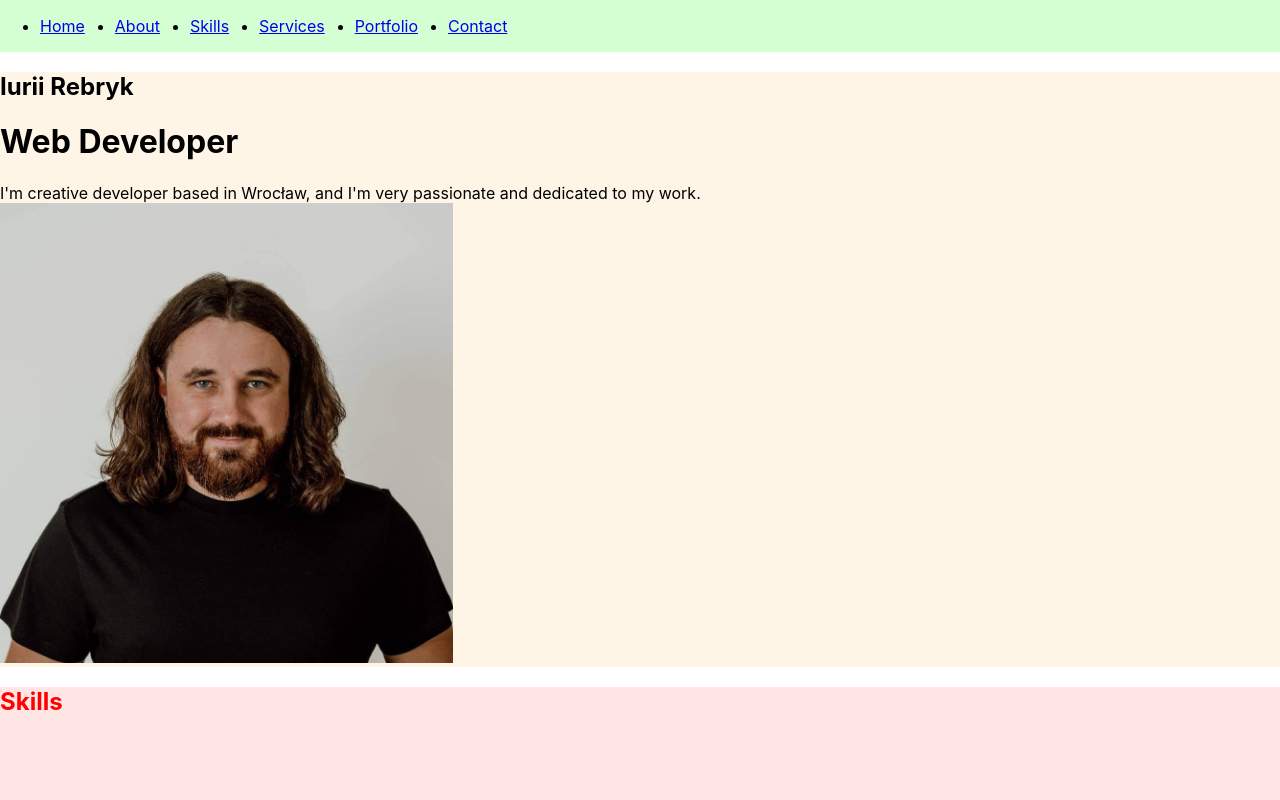
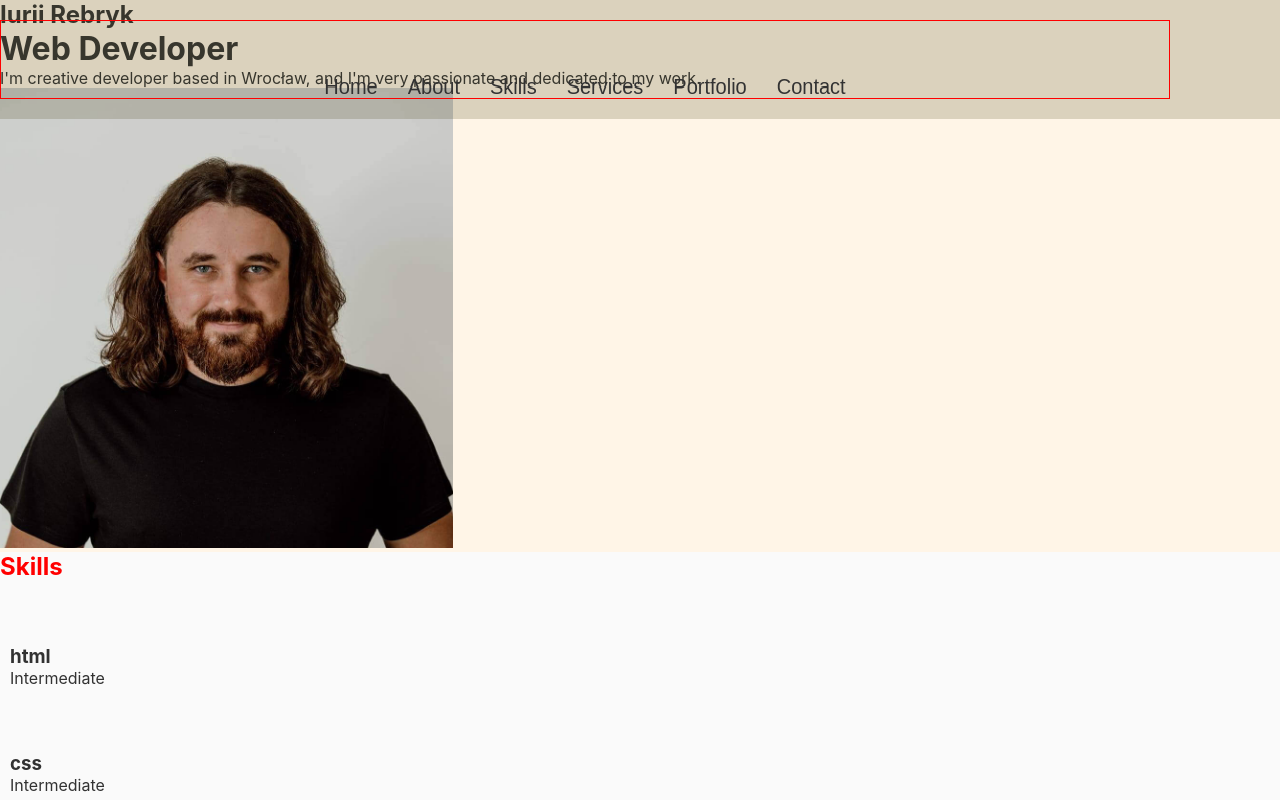
Before and after one commit to gkirber/portfolio, a React app: page / in a window 1280 px wide. Shown: the top 800 px of the page. Built offline with nearby package versions, Linux system fonts and the light colour scheme.

Commit message:
Global Styled, HeaderMenu

```diff
--- /dev/null
+++ b/src/components/Container.ts
@@ -0,0 +1,11 @@
+import styled from "styled-components";
+
+export const Container = styled.div`
+    max-width: 1170px;
+    width: 100%;
+    min-height: 100%;
+    padding: 0 15px;
+    margin: 0, auto;
+    border: 1px solid red;
+
+`
--- a/src/index.css
+++ /dev/null
@@ -1,13 +0,0 @@
-body {
-  margin: 0;
-  font-family: -apple-system, BlinkMacSystemFont, 'Segoe UI', 'Roboto', 'Oxygen',
-    'Ubuntu', 'Cantarell', 'Fira Sans', 'Droid Sans', 'Helvetica Neue',
-    sans-serif;
-  -webkit-font-smoothing: antialiased;
-  -moz-osx-font-smoothing: grayscale;
-}
-
-code {
-  font-family: source-code-pro, Menlo, Monaco, Consolas, 'Courier New',
-    monospace;
-}
--- a/src/index.tsx
+++ b/src/index.tsx
@@ -1,16 +1,17 @@
 import React from 'react';
 import ReactDOM from 'react-dom/client';
-import './index.css';
 import App from './App';
 import reportWebVitals from './reportWebVitals';
+import {GlobalStyle} from "./styles/Global.styled";
 
 const root = ReactDOM.createRoot(
-  document.getElementById('root') as HTMLElement
+    document.getElementById('root') as HTMLElement
 );
 root.render(
-  <React.StrictMode>
-    <App />
-  </React.StrictMode>
+    <React.StrictMode>
+        <GlobalStyle/>
+        <App/>
+    </React.StrictMode>
 );
 
 // If you want to start measuring performance in your app, pass a function
--- a/src/layout/header/Header.tsx
+++ b/src/layout/header/Header.tsx
@@ -1,21 +1,31 @@
 import React from 'react';
 import styled from 'styled-components';
-// import {Logo} from '../../components/logo/Logo';
-import {Menu} from "../../components/menu/Menu";
+import {Logo} from '../../components/logo/Logo';
+import {Container} from "../../components/Container";
+import {FlexWrapper} from "../../components/FlexWrapper";
+import {HeaderMenu} from "./headerMenu/HeaderMenu";
 
-const items = ["Home", "About", "Skills", "Services","Portfolio", "Contact"]
+const items = ["Home", "About", "Skills", "Services", "Portfolio", "Contact"]
 
 export const Header = () => {
     return (
         <StyledHeader>
-            {/*<Logo/>*/}
-            <Menu menuItems={items}/>
+            <Container>
+                <FlexWrapper justify={"space-between"} align={"center"}>
+                    <Logo/>
+                    <HeaderMenu menuItems={items}/>
+                </FlexWrapper>
+            </Container>
         </StyledHeader>
     );
 };
 
 const StyledHeader = styled.header`
-    background-color: #d4ffd3;
-    display: flex;
-    justify-content: space-between;
+    background-color: rgba(75, 73, 27, 0.2);
+    padding: 20px 0;
+    position: fixed;
+    top: 0;
+    left: 0;
+    right: 0;
+    z-index: 99999;
 `
--- /dev/null
+++ b/src/layout/header/headerMenu/HeaderMenu.tsx
@@ -0,0 +1,97 @@
+import React from 'react';
+import styled from "styled-components";
+import {theme} from "../../../styles/Theme";
+
+export const HeaderMenu = (props:{menuItems: Array<string>}) => {
+    return (
+        <StyledHeaderMenu>
+            <ul>
+                {props.menuItems.map((item,index)=> {
+                    return <ListItem key={index}>
+                        <Link href="">
+                            {item}
+                            <Mask>
+                                <span>{item}</span>
+                            </Mask>
+                            <Mask>
+                                <span>{item}</span>
+                            </Mask>
+
+                        </Link>
+                    </ListItem>
+                })}
+            </ul>
+        </StyledHeaderMenu>
+    );
+};
+
+const StyledHeaderMenu = styled.nav`
+    ul {
+        display: flex;
+        gap: 30px;
+        justify-content: center;
+    }
+`
+
+const Link = styled.a`
+    font-family: 'Poppins', sans-serif;
+    font-weight: 400;
+    font-size: 20px;
+    text-align: center;
+    color: transparent;
+`
+
+const Mask = styled.span`
+    position: absolute;
+    top: 0;
+    left: 0;
+    display: inline-block;
+    height: 50%;
+    overflow-y: hidden;
+    //outline: 1px solid red;
+    color: ${theme.colors.accent};
+
+    & + & {
+        top: 50%;
+        span {
+            display: inline-block;
+            transform: translateY(-50%);
+        }
+    }
+`
+
+const ListItem = styled.li`
+    position: relative;
+
+    &::before {
+        content: "";
+        display: inline-block;
+        height: 3px;
+        background-color: ${theme.colors.accent};
+
+        position: absolute;
+        top: 50%;
+        left: -10px;
+        right: -10px;
+        z-index: 1;
+
+        transform: scale(0);
+
+    }
+
+
+    &:hover {
+        &::before {
+            transform: scale(1);
+        }
+
+        ${Mask} {
+            transform: skewX(12deg) translateX(5px);
+            color: white;
+
+            & + ${Mask} {
+                transform: skewX(12deg) translateX(-5px);
+            }
+        }
+    }
+`
--- /dev/null
+++ b/src/styles/Global.styled.ts
@@ -0,0 +1,44 @@
+import {createGlobalStyle} from "styled-components";
+import {theme} from "./Theme";
+
+export const GlobalStyle = createGlobalStyle `
+    *,
+    *::before,
+    *::after {
+        margin: 0;
+        padding: 0;
+        box-sizing: border-box;
+
+    }
+    body {
+        margin: 0;
+        font-family: 'Poppins', -apple-system, BlinkMacSystemFont, 'Segoe UI', 'Roboto', 'Oxygen',
+        'Ubuntu', 'Cantarell', 'Fira Sans', 'Droid Sans', 'Helvetica Neue',
+        sans-serif;
+        -webkit-font-smoothing: antialiased;
+        -moz-osx-font-smoothing: grayscale;
+        color: ${theme.colors.font}
+    }
+
+    a {
+        text-decoration: none;
+    }
+
+    ul {
+        list-style: none;
+    }
+
+    button {
+        background-color: unset;
+        border: none;
+    }
+
+    section: nth-of-type(odd) {
+    background-color: ${theme.colors.primaryBg};
+    }
+
+    section: nth-of-type(even) {
+    background-color: ${theme.colors.secondaryBg};
+    }
+
+`
--- /dev/null
+++ b/src/styles/Theme.ts
@@ -0,0 +1,9 @@
+export const theme = {
+    colors: {
+        primaryBg: "#FAFAFA",
+        secondaryBg: "#CFCFCF",
+        accent: "#323232",
+
+        font: "#323232"
+    }
+}
```
